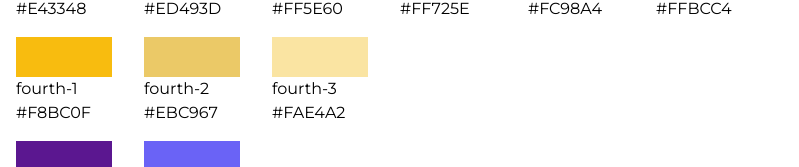
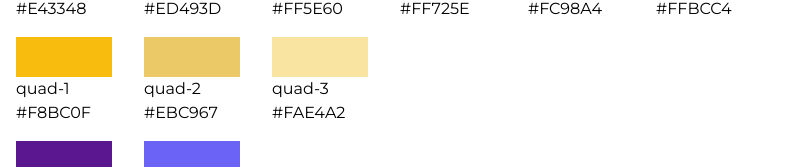
Before and after one commit to JasonXB/EF_Clone, a Next.js app: page /DevTest/themeColors in a window 1280 px wide. Shown: the part 291-458 px from the top of the page, without its empty margins (0-799 px from the left). Built offline with nearby package versions, Linux system fonts and the light colour scheme; what tw-elements would draw is missing.

Commit message:
One more tailwind config update

```diff
--- a/pages/DevTest/themeColors.tsx
+++ b/pages/DevTest/themeColors.tsx
@@ -83,17 +83,17 @@ export default function palette() {
       <div className="flex flex-row gap-8 flex-wrap mb-4">
         <div className="flex flex-col ">
           <div className="w-24 h-10 bg-[#F8BC0F]"> </div>
-          <p>fourth-1</p>
+          <p>quad-1</p>
           <p>#F8BC0F</p>
         </div>
         <div className="flex flex-col ">
           <div className="w-24 h-10 bg-[#EBC967]"> </div>
-          <p>fourth-2</p>
+          <p>quad-2</p>
           <p>#EBC967</p>
         </div>
         <div className="flex flex-col ">
           <div className="w-24 h-10 bg-[#FAE4A2]"> </div>
-          <p>fourth-3</p>
+          <p>quad-3</p>
           <p>#FAE4A2</p>
         </div>
       </div>
--- a/tailwind.config.js
+++ b/tailwind.config.js
@@ -30,9 +30,9 @@ module.exports = {
         'tertiary-5': '#FC98A4',
         'tertiary-6': '#FFBCC4',
         // Shades of yellow
-        'warning-1': '#F8BC0F',
-        'warning-2': '#EBC967',
-        'warning-3': '#FAE4A2',
+        'quad-1': '#F8BC0F',
+        'quad-2': '#EBC967',
+        'quad-3': '#FAE4A2',
         // Shades of purple
         'royal-1': '#5B1790',
         'royal-2': '#6A63F6',
```
